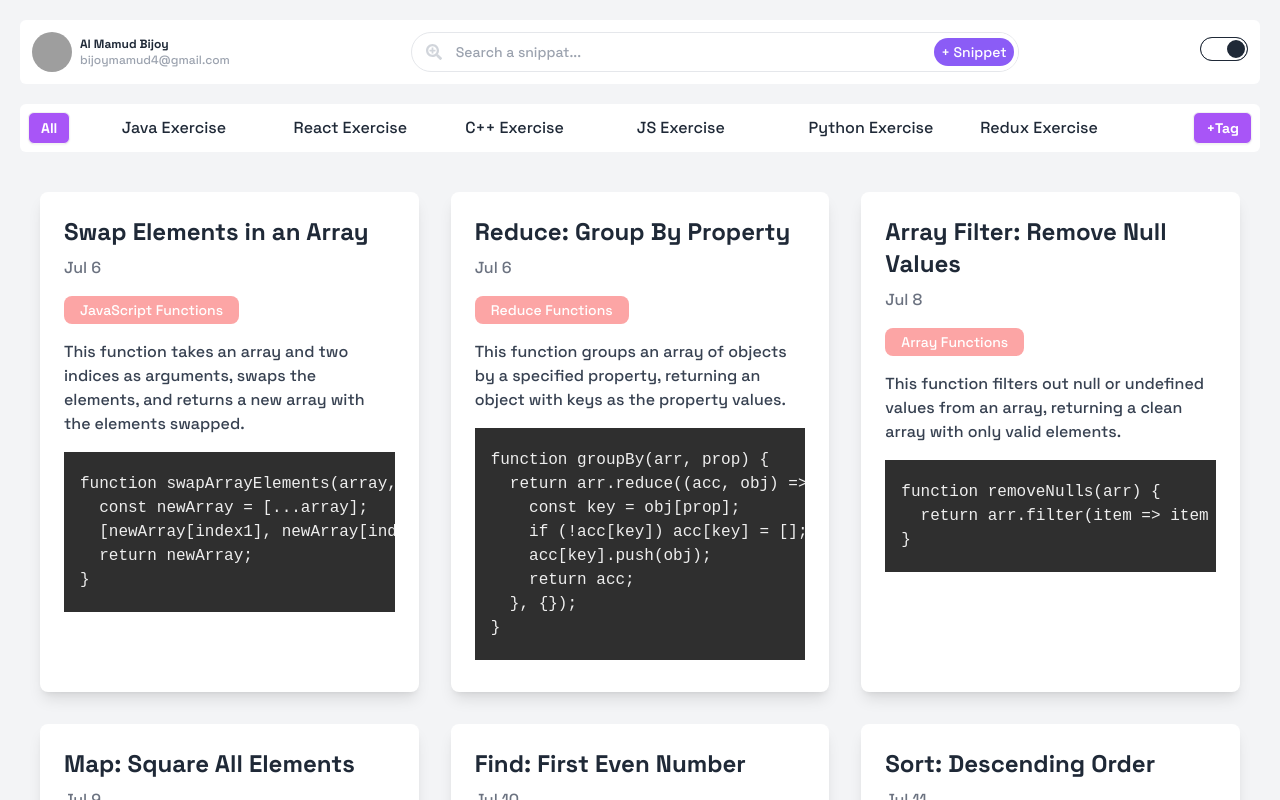
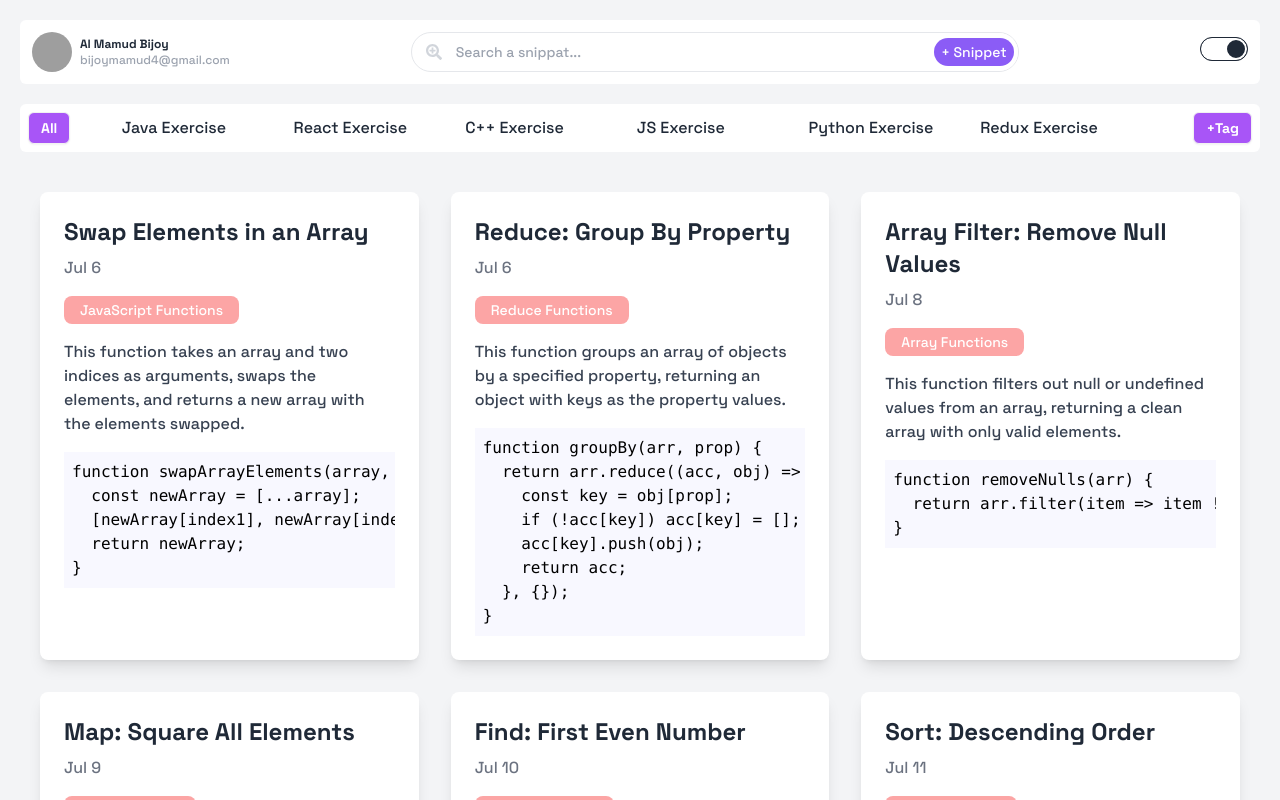
Before and after one commit to bijoymamud/code_snippet_task, a React (Vite) app: page / in a window 1280 px wide. Shown: the top 800 px of the page. Built offline with nearby package versions, Linux system fonts and the light colour scheme; grey boxes are pictures that could not be loaded.

Commit message:
loginn page for code snippat

```diff
--- a/package.json
+++ b/package.json
@@ -10,6 +10,7 @@
     "preview": "vite preview"
   },
   "dependencies": {
+    "prism-react-renderer": "^2.3.1",
     "prismjs": "^1.29.0",
     "react-codemirror2": "^8.0.0",
     "react-dom": "^18.2.0",
--- a/src/Pages/Home/Snippats/Snippats.jsx
+++ b/src/Pages/Home/Snippats/Snippats.jsx
@@ -1,6 +1,7 @@
 import { Prism as SyntaxHighlighter } from 'react-syntax-highlighter';
-import { materialDark } from 'react-syntax-highlighter/dist/esm/styles/prism';
 import useSnippet from "../../../Hooks/useSnippet";
+import { docco } from 'react-syntax-highlighter/dist/esm/styles/hljs';
+
 
 
 const Snippats = () => {
@@ -21,7 +22,7 @@ const Snippats = () => {
                             </div>
                             <p className="text-gray-700 mb-4">{snippat.description}</p>
                             <div className="code-editor ">
-                                <SyntaxHighlighter language={snippat.language} style={materialDark}>
+                                <SyntaxHighlighter language={snippat.language} style={docco}>
                                     {snippat.code}
                                 </SyntaxHighlighter>
                             </div>
--- /dev/null
+++ b/src/Pages/Login/Login.jsx
@@ -0,0 +1,11 @@
+import React from 'react';
+
+const Login = () => {
+    return (
+        <div>
+            <h2>This is login</h2>
+        </div>
+    );
+};
+
+export default Login;
```
Also changed, not shown: src/routes/routes.jsx (+7 -1 lines), 1 other file (tests, documents, lock files or other folders).
